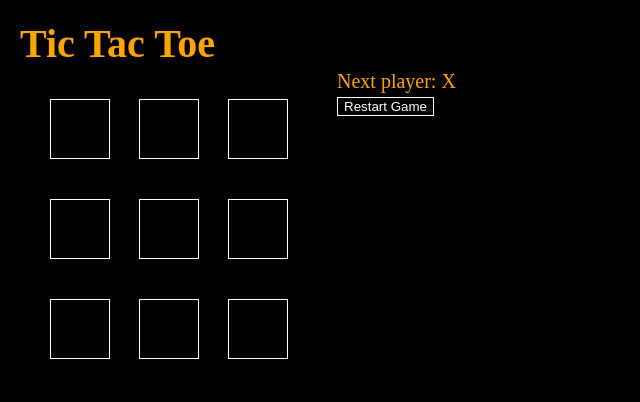
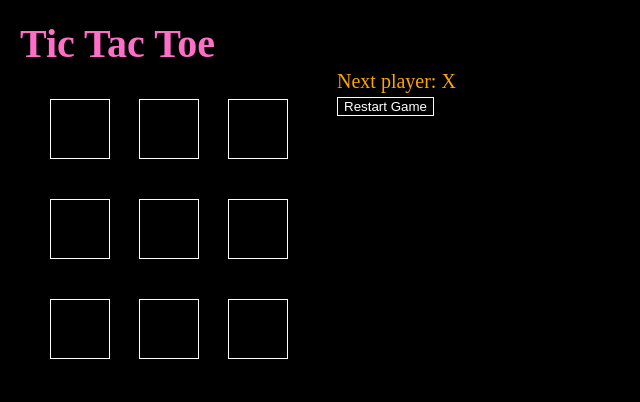
Before and after one commit to MHUS25/tic-tac-toe, a React app: page / in a window 1280 px wide. Shown: the whole page, without its empty margins (0-640 px from the left). Built offline with nearby package versions, Linux system fonts and the light colour scheme.

Commit message:
Changes h1 text colour

```diff
--- a/src/index.css
+++ b/src/index.css
@@ -12,6 +12,7 @@ body {
 h1 {
   margin: 0px 0 0px 0px;
   padding-bottom: 22px;
+  color: #ff6ec7;
 }
 
 ol, ul {
```
